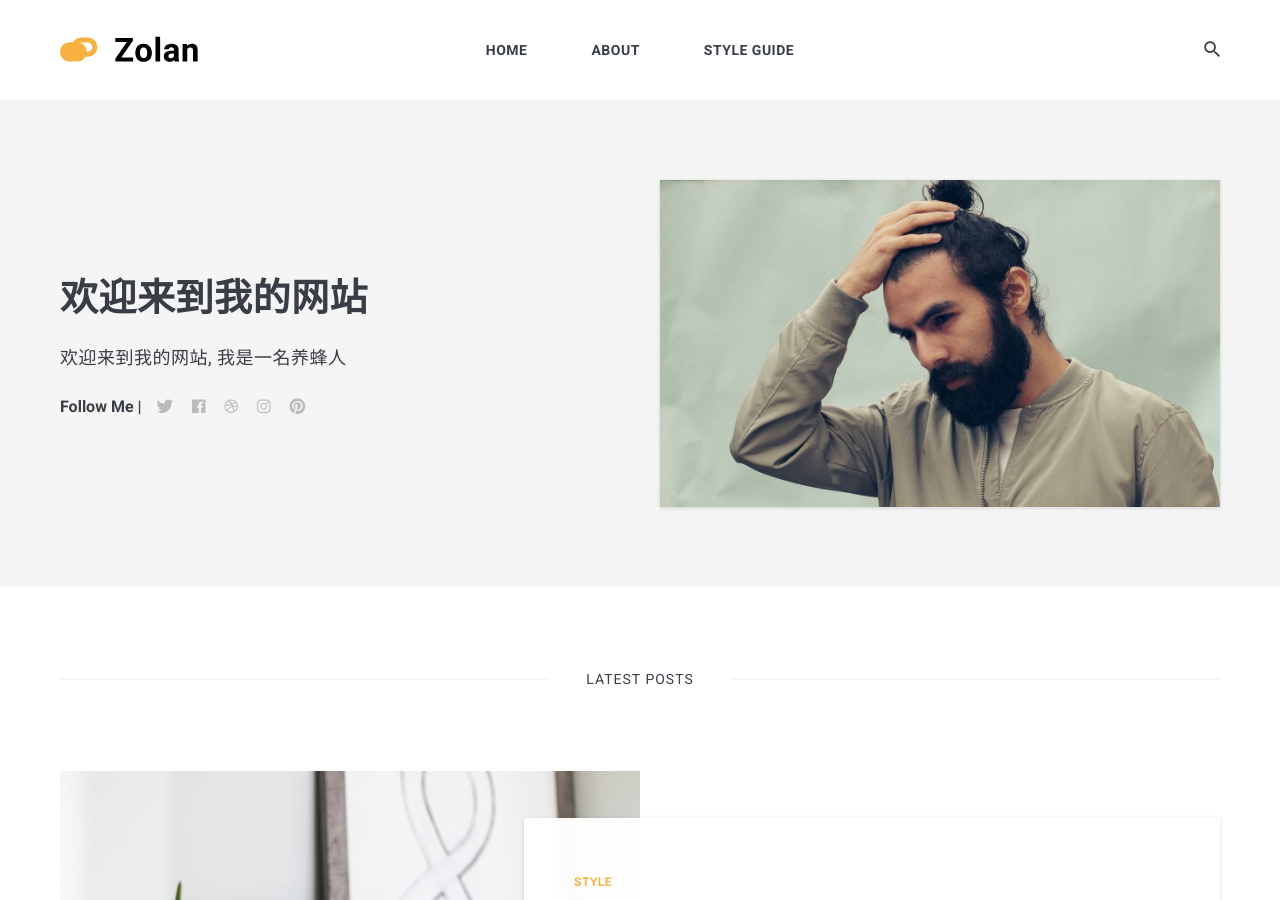
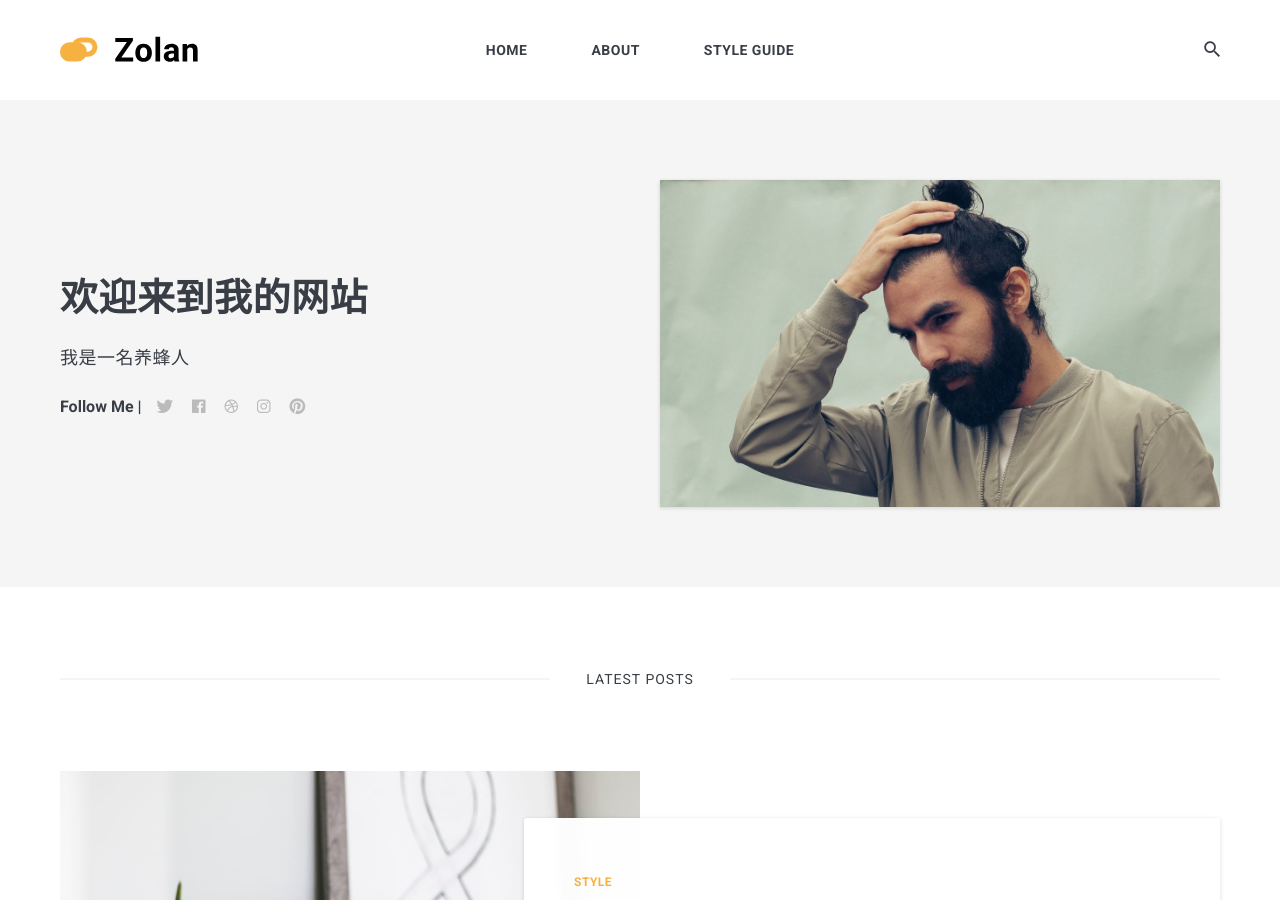
Before and after one commit to yz14/yyh, a Jekyll site: the page built from index.html, in a window 1280 px wide and 900 px high. Built offline with Jekyll 4.4.1, drawn with Linux system fonts in a browser that asks for light colours; nearby versions of some CDN libraries; the list of posts is cut into pages by our own code.

Commit message:
Update settings.yml

```diff
--- a/_data/settings.yml
+++ b/_data/settings.yml
@@ -11,7 +11,7 @@ author:
   name: 袁远好
   image: 01.jpg
   say-hello:  <strong>欢迎来到我的网站</strong>
-  bio: 欢迎来到我的网站, 我是一名养蜂人
+  bio: 我是一名养蜂人
 
 
 #-------------------------------
```
